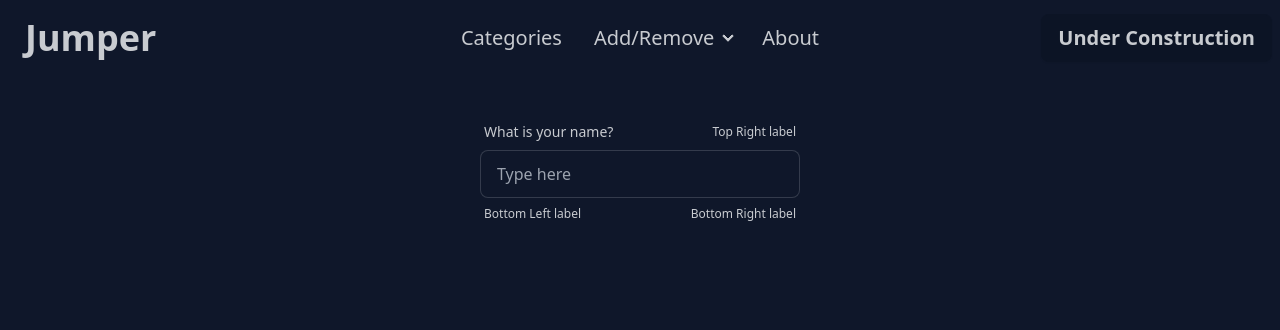
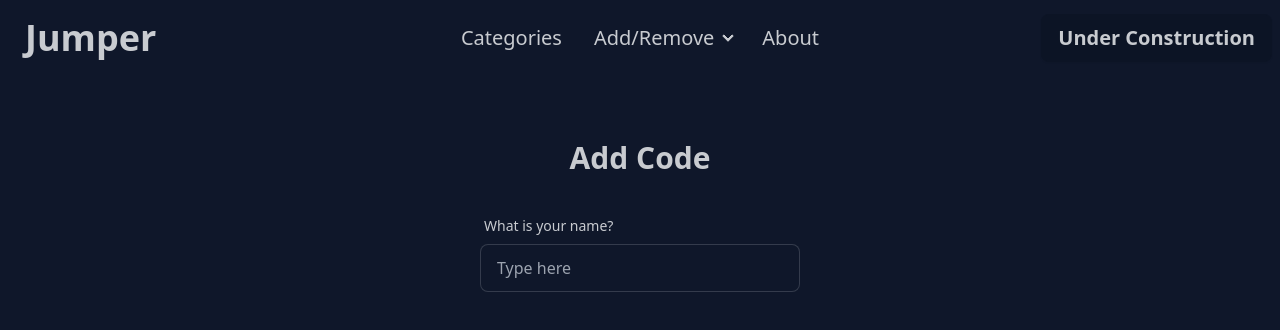
Before and after one commit to jonathanjjolsen/Jumper, a React (Vite) app: page /AddCode in a window 1280 px wide. Shown: the top 330 px of the page. Built offline with nearby package versions, Linux system fonts and the light colour scheme.

Commit message:
Visual Changes to Add Code Page

```diff
--- a/client/src/index.css
+++ b/client/src/index.css
@@ -6,7 +6,9 @@
 
 .centered {
   display: flex;
-  justify-content: center;
+  align-items: center;
   height: 100vh;
-  padding-top: 3%;
+  padding-top: 5%;
+  flex-direction: column;
+
 }
--- a/client/src/pages/AddCode.jsx
+++ b/client/src/pages/AddCode.jsx
@@ -3,17 +3,14 @@ import React from "react";
 
 const AddCode = () => {
     return (
+
             <div className="centered">
+                <h1 className="text-3xl font-bold mb-8">Add Code</h1>
                 <label className="form-control w-full max-w-xs">
                     <div className="label">
                         <span className="label-text">What is your name?</span>
-                    <span className="label-text-alt">Top Right label</span>
                     </div>
                     <input type="text" placeholder="Type here" className="input input-bordered w-full max-w-xs" />
-                <div className="label">
-                    <span className="label-text-alt">Bottom Left label</span>
-                    <span className="label-text-alt">Bottom Right label</span>
-                </div>
                 </label>
             </div>
     );
```
Lines whose indentation alone changed are shown as unchanged.
